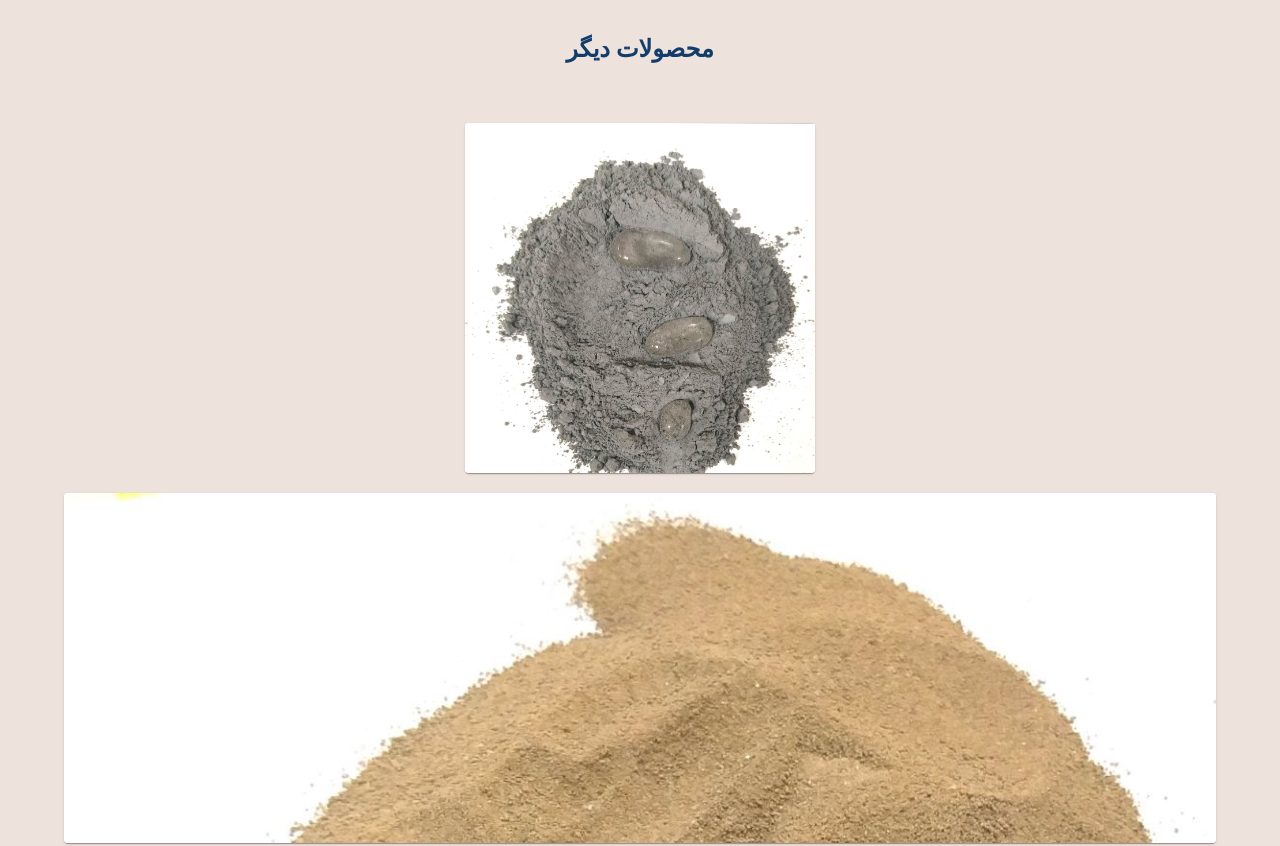
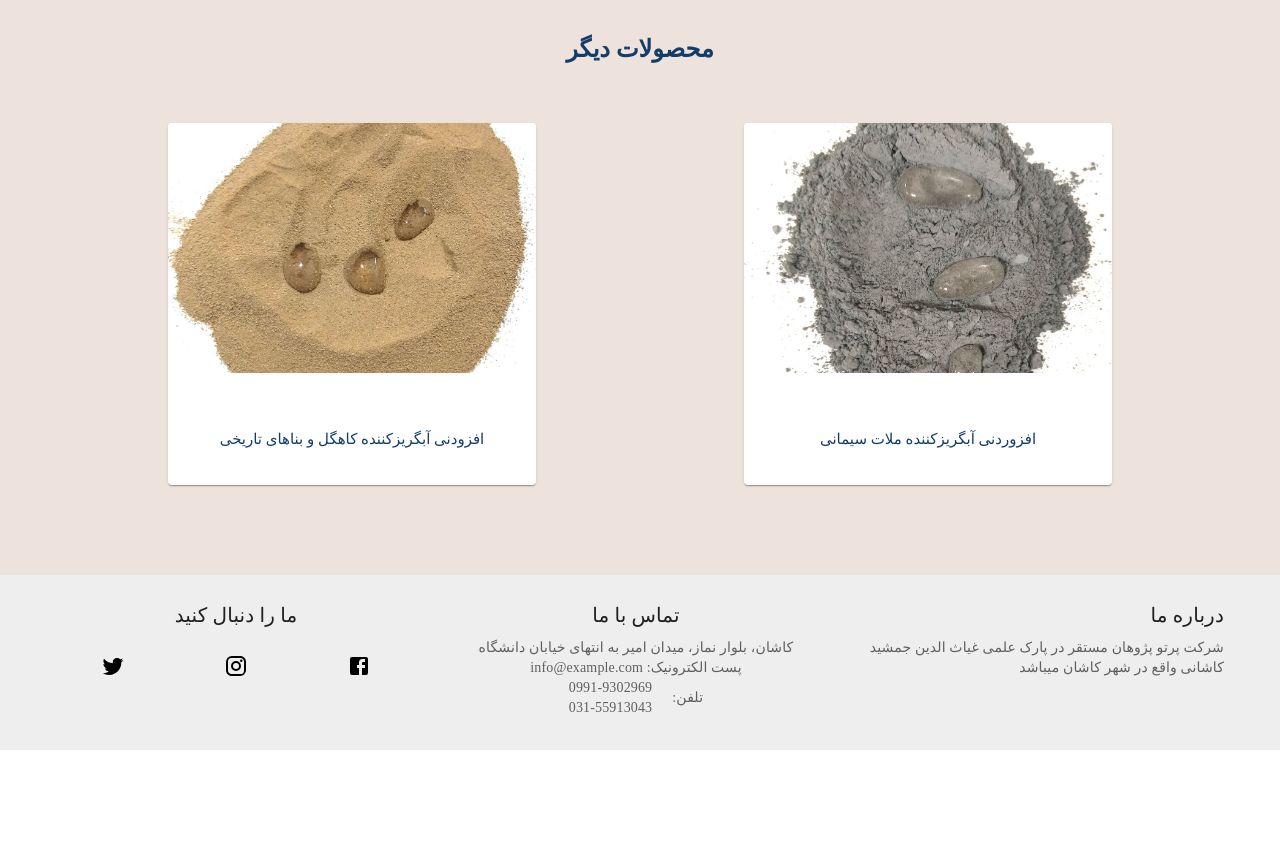
Before and after one commit to HosseinKolivand128/Partopazhuhan, a React (Create React App) app in the folder Clinet/: page /PPK-100 in a window 1280 px wide. Shown: the part 1920-2766 px from the top of the page. After the commit the page ends 2670 px from the top, so only its background shows below. Built offline with nearby package versions, Linux system fonts and the light colour scheme.

Commit message:
Update Products.jsx

```diff
--- a/Clinet/src/Pages/Products.jsx
+++ b/Clinet/src/Pages/Products.jsx
@@ -249,14 +249,14 @@ const Products=({props})=>{
                     <section style={{marginBottom:"60px"}}>
                         <div >
                             <Container sx={{display:"flex",alignContent:"center",justifyContent:"space-around",flexFlow:"wrap"}}>
-                            <Card sx={{ width: "350px",height:"350px",marginTop:"20px" }} onClick={() => handlePageReload(others.link.l1)}>
+                            <Card sx={{ width: "32%",height:"32%",marginTop:"20px" }} onClick={() => handlePageReload(others.link.l1)}>
                                 <CardActionArea>
                                   <CardMedia
                                     component="img"
-                                    height="250"
+
                                     image={`${others.p1.pic}`}
                                     alt="impermeable additive"
-                                    // sx={{top:"500px"}}
+                                    sx={{height:"250px",width:"100%"}}
                                   />
                                   <CardContent sx={{ marginTop:"20px",textAlign:"center"}}>
                                       <span>
@@ -269,15 +269,13 @@ const Products=({props})=>{
                                 </CardActionArea>
                             </Card>
 
-                            <Card sx={{ minWidth: "350px",height:"350px",marginTop:"20px" }} onClick={() => handlePageReload(others.link.l2)}>
+                            <Card sx={{ width: "32%",height:"32%",marginTop:"20px" }} onClick={() => handlePageReload(others.link.l2)}>
                               <CardActionArea>
                                 <CardMedia
                                   component="img"
-                                  height="250"
                                   image={`${others.p2.pic}`}
                                   alt="impermeable additive"
-                                //   sx={{top:"50px"}}
-
+                                  sx={{height:"250px",width:"100%"}}
                                 />
                                 <CardContent sx={{ marginTop:"20px",textAlign:"center"}}>
                                     <span>
```
